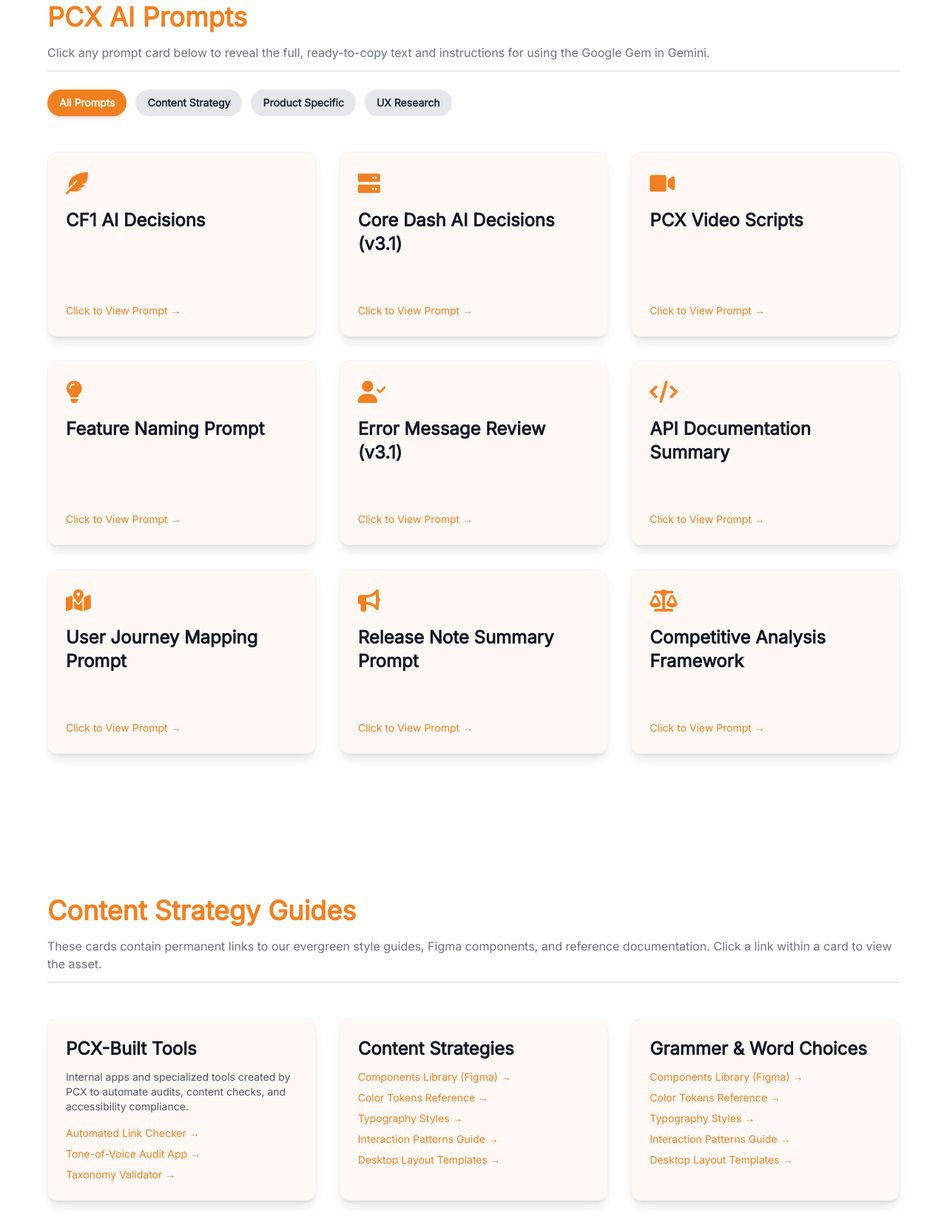
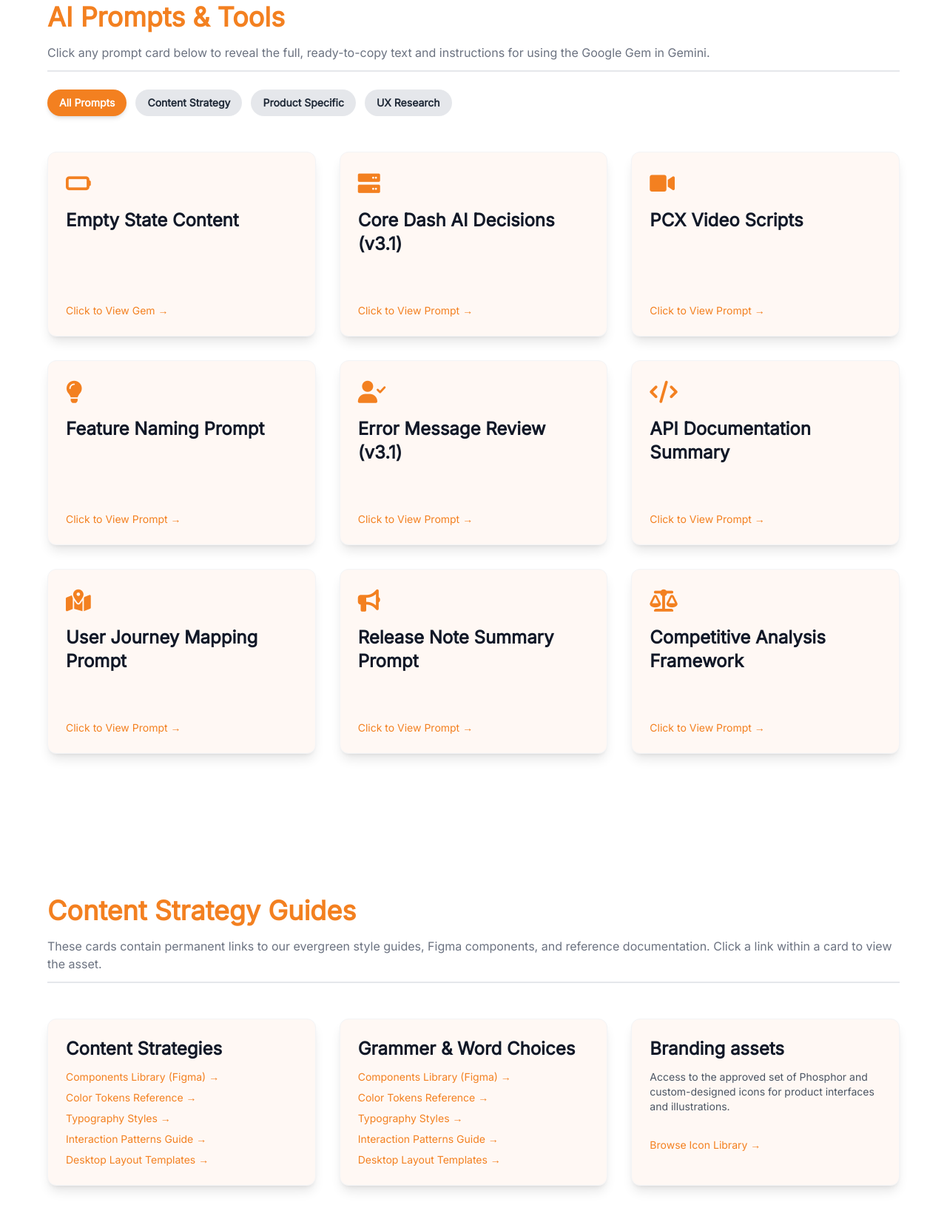
Before and after one commit to kcwilliamson/my-first-website, a plain HTML site: page index.html in a window 1280 px wide. Shown: the part 521-2173 px from the top of the page at 74% size. Drawn offline with nearby package versions, Linux system fonts and the light colour scheme.

Commit message:
Update index.html

```diff
--- a/index.html
+++ b/index.html
@@ -117,7 +117,7 @@
         <div class="max-w-7xl mx-auto text-center">
             <h1 class="text-4xl sm:text-6xl font-extrabold mb-4">Sharing Knowledge, Scaling Excellence.</h1>
             <p class="text-xl sm:text-2xl font-light opacity-90 max-w-3xl mx-auto">
-                Discover reusable assets, guides, and prompts created by the PCX team to streamline your work and maintain a consistent user experience across the company.
+                Discover reusable assets, guides, and prompts created to streamline your work and maintain a consistent user experience across the company.
             </p>
         </div>
     </section>
@@ -125,7 +125,7 @@
     <!-- Main Content Sections Container --><main class="max-w-7xl mx-auto">
 
         <!-- CONTENT Section (PCX AI Prompts) --><section id="content" class="section-padding bg-white dark:bg-gray-900 transition-colors duration-300">
-            <h2 class="text-3xl sm:text-4xl font-bold text-cf-orange mb-3 pb-1">PCX AI Prompts</h2>
+            <h2 class="text-3xl sm:text-4xl font-bold text-cf-orange mb-3 pb-1">AI Prompts & Tools</h2>
             <p class="text-gray-500 dark:text-gray-400 mb-6 border-b-2 border-gray-200 dark:border-gray-700 pb-3">Click any prompt card below to reveal the full, ready-to-copy text and instructions for using the Google Gem in Gemini.</p>
 
             <!-- Filter Pills/Tags --><div id="filter-container" class="flex flex-wrap gap-3 mb-12">
@@ -145,18 +145,18 @@
 
             <!-- Prompt Card Grid (Single Container for clean flow) --><div id="prompt-card-grid" class="grid md:grid-cols-2 lg:grid-cols-3 gap-8">
 
-                <!-- Asset Card 1: CF1 AI Decisions (Content Strategy) --><div class="prompt-card bg-cf-light dark:bg-gray-800 p-6 rounded-xl shadow-lg hover:shadow-xl transition duration-300 border border-gray-100 dark:border-gray-700"
+                <!-- Asset Card 1: Empty State Content (Content Strategy) --><div class="prompt-card bg-cf-light dark:bg-gray-800 p-6 rounded-xl shadow-lg hover:shadow-xl transition duration-300 border border-gray-100 dark:border-gray-700"
                     onclick="togglePromptCard(this)"
                     data-category="content-strategy"
-                    data-title="CF1 AI Decisions"
+                    data-title="Empty State Content"
                     data-prompt='Act as a Content Strategist for a cloud security company. Review the following feature description for clarity, security focus, and tone. Suggest two alternative headlines. [INSERT FEATURE DESCRIPTION]'>
 
                     <div class="card-inner">
                         <div class="card-face card-front">
-                            <i class="fas fa-feather-alt text-cf-orange text-3xl mb-4"></i>
-                            <h3 class="text-2xl font-semibold text-gray-900 dark:text-gray-100">CF1 AI Decisions</h3>
+                            <i class="fas fa-battery-empty text-cf-orange text-3xl mb-4"></i>
+                            <h3 class="text-2xl font-semibold text-gray-900 dark:text-gray-100">Empty State Content</h3>
                             <!-- Description Paragraph Removed -->
-                            <p class="text-cf-orange font-medium text-sm mt-auto pt-3">Click to View Prompt &rarr;</p>
+                            <p class="text-cf-orange font-medium text-sm mt-auto pt-3">Click to View Gem &rarr;</p>
                         </div>
                         <div class="card-face card-back p-6 rounded-xl shadow-lg bg-gray-100 dark:bg-gray-900">
                             <h4 class="text-lg font-semibold text-gray-900 dark:text-gray-100 mb-2 truncate" title="CF1 AI Decisions">CF1 AI Decisions</h4>
@@ -369,28 +369,6 @@
             <p class="text-gray-500 dark:text-gray-400 mb-12 border-b-2 border-gray-200 dark:border-gray-700 pb-3">These cards contain permanent links to our evergreen style guides, Figma components, and reference documentation. Click a link within a card to view the asset.</p>
 
             <div class="grid md:grid-cols-2 lg:grid-cols-3 gap-8">
-                <!-- NEW CARD: PCX-Built Tools (FIRST POSITION) --><div class="bg-cf-light dark:bg-gray-700 p-6 rounded-xl shadow-lg hover:shadow-xl transition duration-300 border border-gray-100 dark:border-gray-600">
-                    <h3 class="text-2xl font-semibold mb-3 text-gray-900 dark:text-gray-100">PCX-Built Tools</h3>
-                    <p class="text-gray-600 dark:text-gray-300 mb-4 text-sm">Internal apps and specialized tools created by PCX to automate audits, content checks, and accessibility compliance.</p>
-                    <ul class="text-gray-600 dark:text-gray-300 space-y-2 text-sm">
-                        <li>
-                            <a href="#" class="text-cf-orange font-medium hover:underline flex items-center">
-                                Automated Link Checker &rarr;
-                            </a>
-                        </li>
-                        <li>
-                            <a href="#" class="text-cf-orange font-medium hover:underline flex items-center">
-                                Tone-of-Voice Audit App &rarr;
-                            </a>
-                        </li>
-                        <li>
-                            <a href="#" class="text-cf-orange font-medium hover:underline flex items-center">
-                                Taxonomy Validator &rarr;
-                            </a>
-                        </li>
-                    </ul>
-                </div>
-
                 <!-- Asset Card 6: Strategy Resources (UPDATED) (SECOND POSITION) --><div class="bg-cf-light dark:bg-gray-700 p-6 rounded-xl shadow-lg hover:shadow-xl transition duration-300 border border-gray-100 dark:border-gray-600">
                     <h3 class="text-2xl font-semibold mb-3 text-gray-900 dark:text-gray-100">Content Strategies</h3>
                     <ul class="text-gray-600 dark:text-gray-300 space-y-2 text-sm">
```
